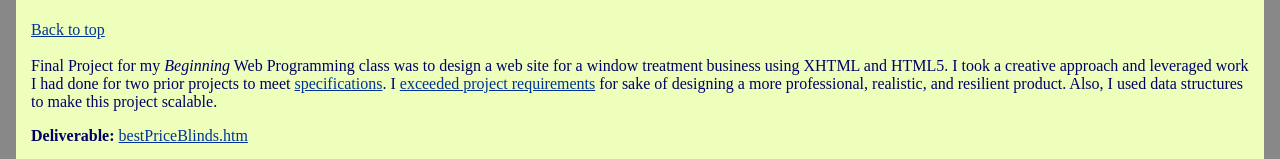
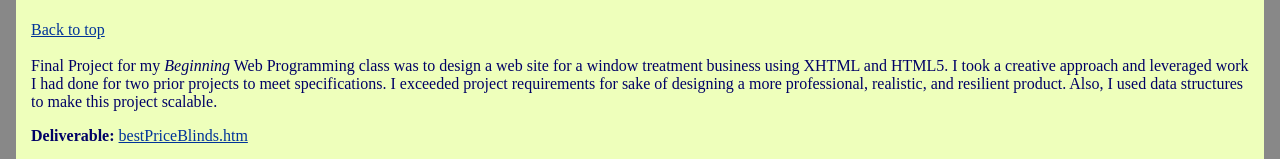
Before and after one commit to waqargithub/waqarmprowebsite, a plain HTML site: page programmingExperience.htm in a window 1280 px wide. Shown: the part 743-902 px from the top of the page. Drawn offline with Linux system fonts and the light colour scheme.

Commit message:
Removed hyperlinks to final project specifications and exceeding requirements.

```diff
--- a/programmingExperience.htm
+++ b/programmingExperience.htm
@@ -76,8 +76,7 @@ manufactured product was functional. I also wrote user examples for common tasks
 
 <p>Final Project for my <i>Beginning</i> Web Programming class was to design a web site for a window treatment
 business using XHTML and HTML5. I took a creative approach and leveraged work I had done for two prior
-projects to meet <a href="projectSpecifications/ITSE 1411 Final Project.pdf">specifications</a>.
-I <a href="webProjectRequirements.htm">exceeded project requirements</a> for sake of designing a more
+projects to meet specifications. I exceeded project requirements for sake of designing a more
 professional, realistic, and resilient product. Also, I used data structures to make this project scalable.</p>
 
 <script type="text/javascript">
```
